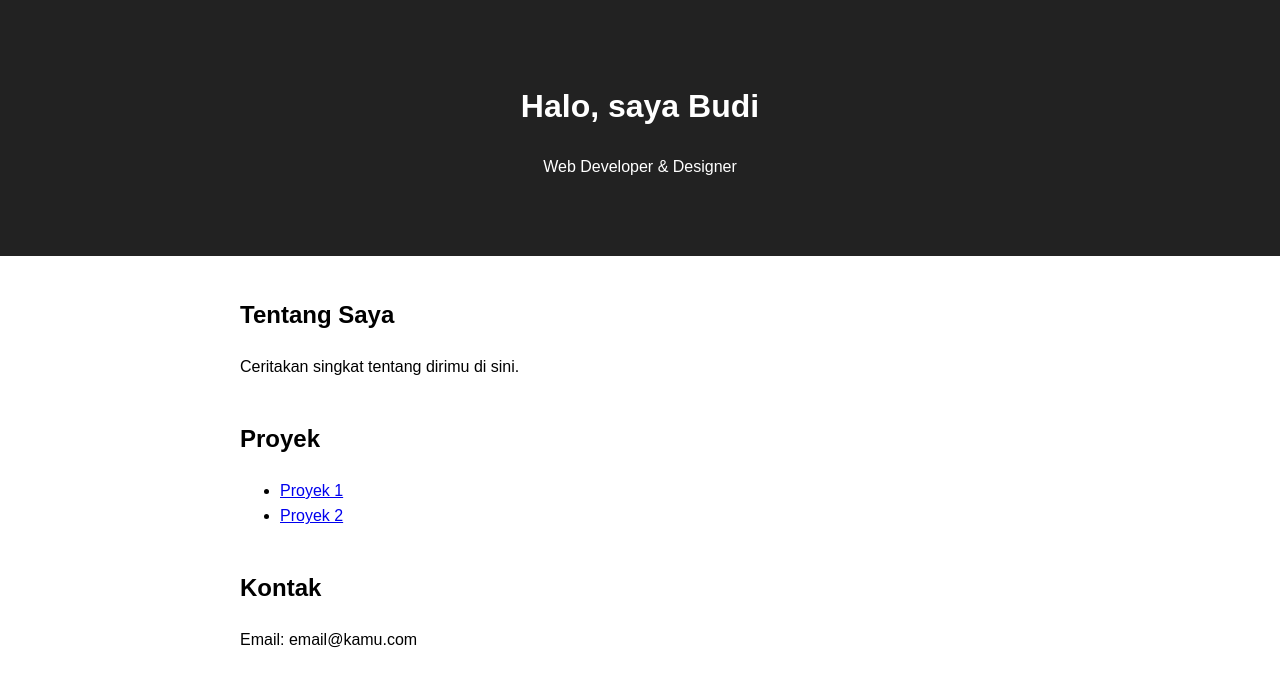
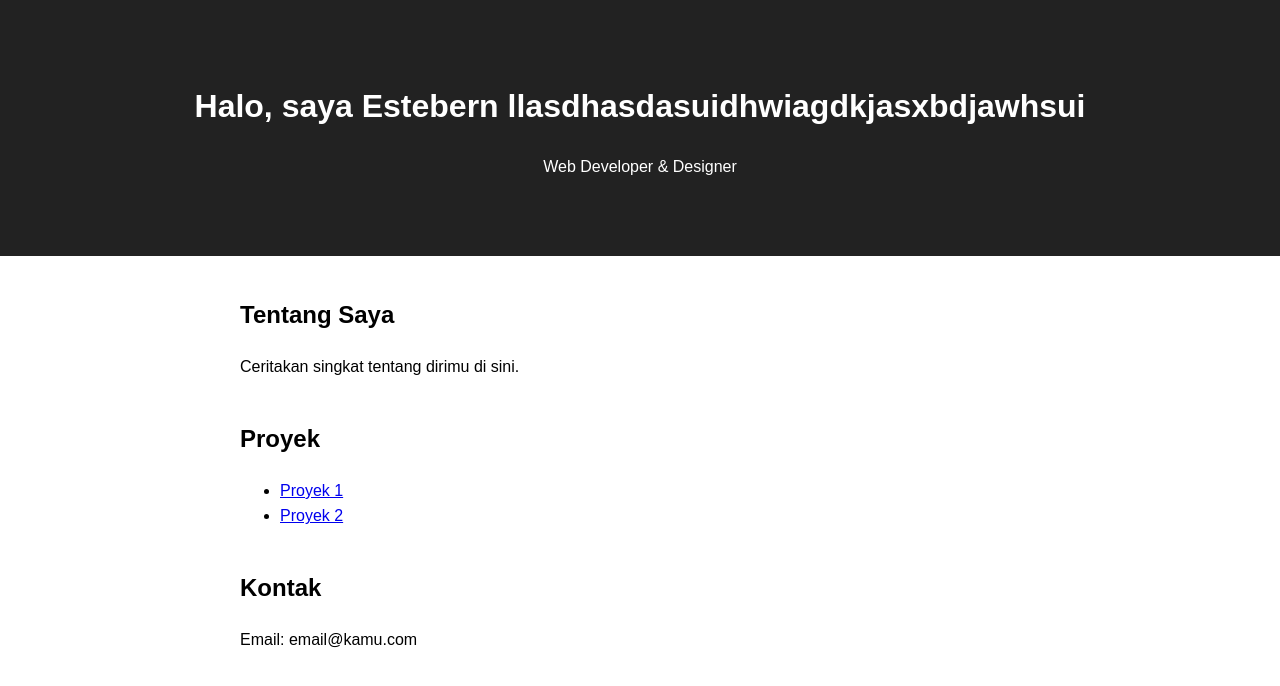
Before and after one commit to Estebern/Estebern.github.io, a plain HTML site: page index.html in a window 1280 px wide. Drawn offline with Linux system fonts and the light colour scheme.

Commit message:
Update portfolio

```diff
--- a/index.html
+++ b/index.html
@@ -8,7 +8,7 @@
 </head>
 <body>
   <header>
-    <h1>Halo, saya Budi</h1>
+    <h1>Halo, saya Estebern llasdhasdasuidhwiagdkjasxbdjawhsui</h1>
     <p>Web Developer & Designer</p>
   </header>
 
```
